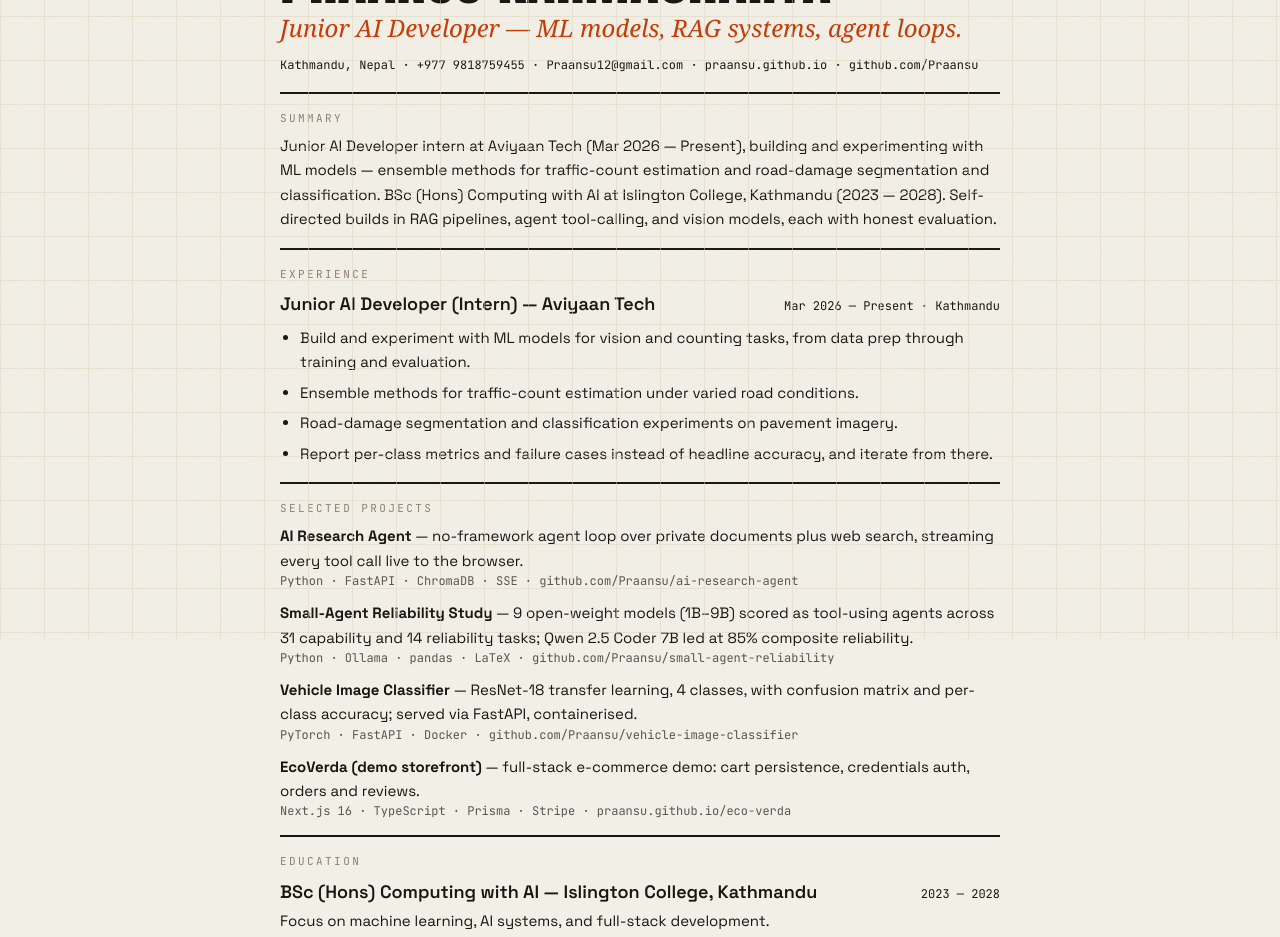
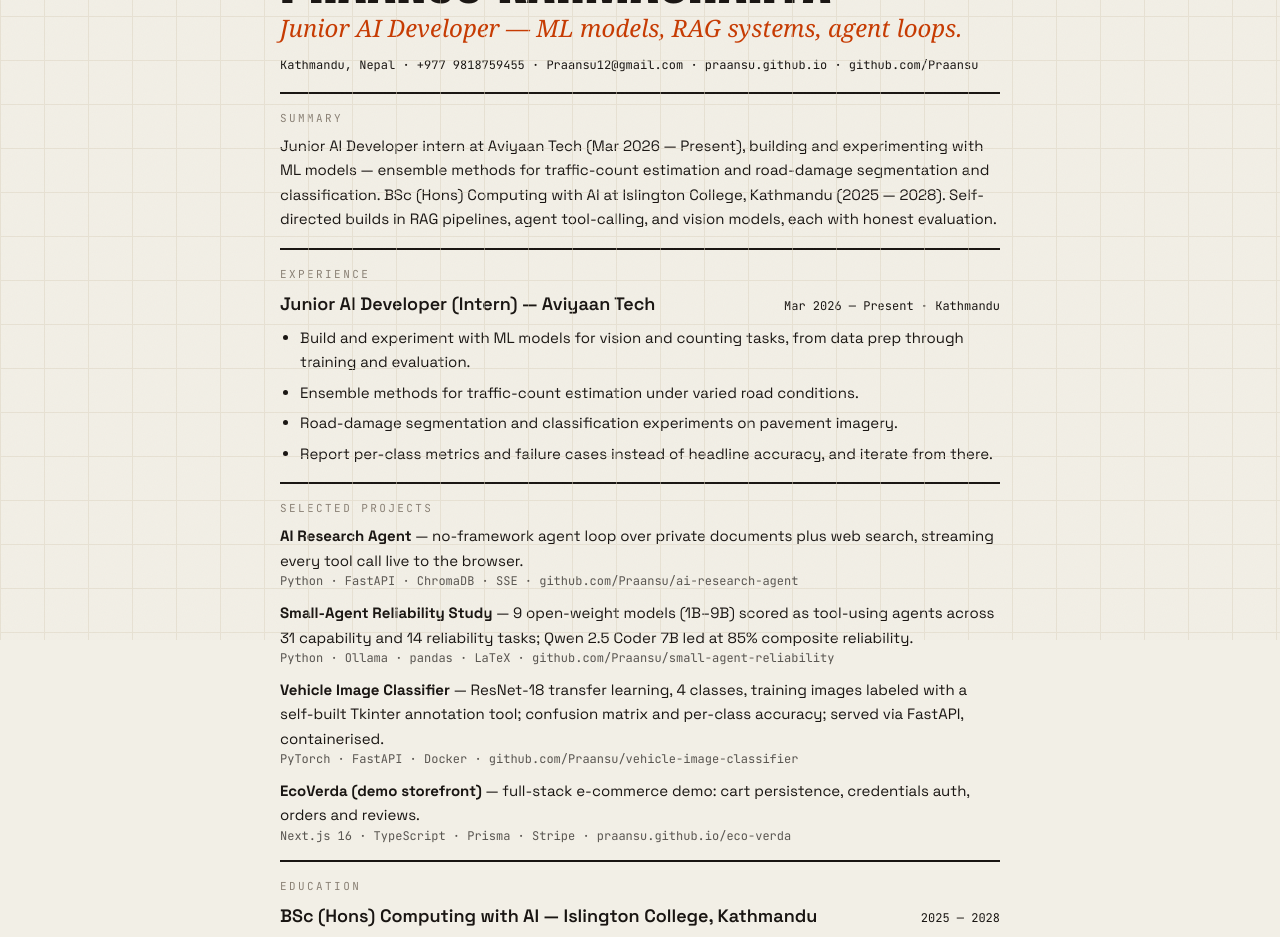
Before and after one commit to Praansu/Praansu.github.io, a Next.js app: page /resume in a window 1280 px wide. Shown: the part 160-1097 px from the top of the page. Built offline with nearby package versions, Linux system fonts and the light colour scheme; a web font is replaced by a local one.

Commit message:
Fix degree 2025-2028, credit annotation tool on classifier

```diff
--- a/src/app/resume/page.tsx
+++ b/src/app/resume/page.tsx
@@ -60,7 +60,7 @@ export default function ResumePage() {
             Junior AI Developer intern at Aviyaan Tech (Mar 2026 — Present), building and
             experimenting with ML models — ensemble methods for traffic-count estimation and
             road-damage segmentation and classification. BSc (Hons) Computing with AI at
-            Islington College, Kathmandu (2023 — 2028). Self-directed builds in RAG pipelines,
+            Islington College, Kathmandu (2025 — 2028). Self-directed builds in RAG pipelines,
             agent tool-calling, and vision models, each with honest evaluation.
           </p>
         </section>
@@ -117,7 +117,8 @@ export default function ResumePage() {
             </li>
             <li>
               <strong>Vehicle Image Classifier</strong> — ResNet-18 transfer learning, 4
-              classes, with confusion matrix and per-class accuracy; served via FastAPI,
+              classes, training images labeled with a self-built Tkinter annotation
+              tool; confusion matrix and per-class accuracy; served via FastAPI,
               containerised.
               <span className="font-mono text-xs block opacity-70">
                 PyTorch · FastAPI · Docker · github.com/Praansu/vehicle-image-classifier
@@ -142,7 +143,7 @@ export default function ResumePage() {
             <h2 className="text-lg font-semibold">
               BSc (Hons) Computing with AI — Islington College, Kathmandu
             </h2>
-            <span className="font-mono text-xs">2023 — 2028</span>
+            <span className="font-mono text-xs">2025 — 2028</span>
           </div>
           <p className="mt-1 text-[15px]">Focus on machine learning, AI systems, and full-stack development.</p>
         </section>
--- a/src/lib/data.ts
+++ b/src/lib/data.ts
@@ -19,7 +19,7 @@ export const projects = [
   },
   {
     name: 'Vehicle Image Classifier',
-    description: 'ResNet18 transfer learning classifying bus/car/motorcycle/truck at 90% accuracy (400 images). Includes confusion matrix visualization and FastAPI inference API.',
+    description: 'ResNet18 transfer learning classifying bus/car/motorcycle/truck at 90% accuracy (400 images). Training set labeled with my own Tkinter annotation tool. Includes confusion matrix visualization and FastAPI inference API.',
     tech: ['PyTorch', 'ResNet18', 'FastAPI', 'Docker'],
     github: 'https://github.com/Praansu/vehicle-image-classifier',
     demo: 'https://praansu.github.io/vehicle-image-classifier',
@@ -112,7 +112,7 @@ export const experience = [
   {
     role: 'BSc (Hons) Computing with AI',
     company: 'Islington College, Kathmandu',
-    period: '2023 — 2028',
+    period: '2025 — 2028',
     description:
       'Undergraduate degree focused on AI and ML. Coursework and self-directed builds in PyTorch, RAG pipelines, agent tool-calling, and full-stack deployment.',
   },
```
